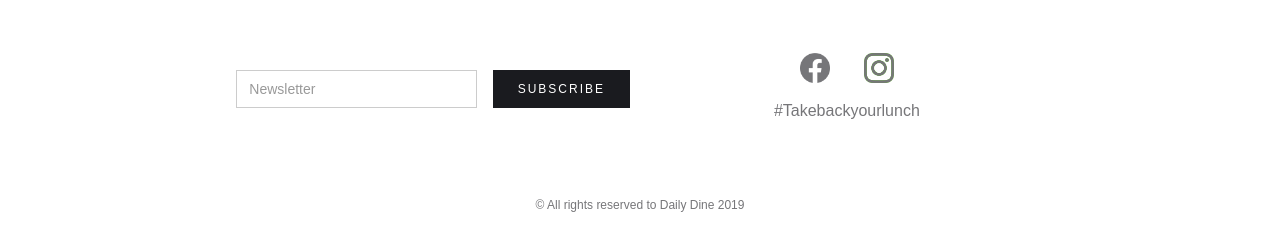
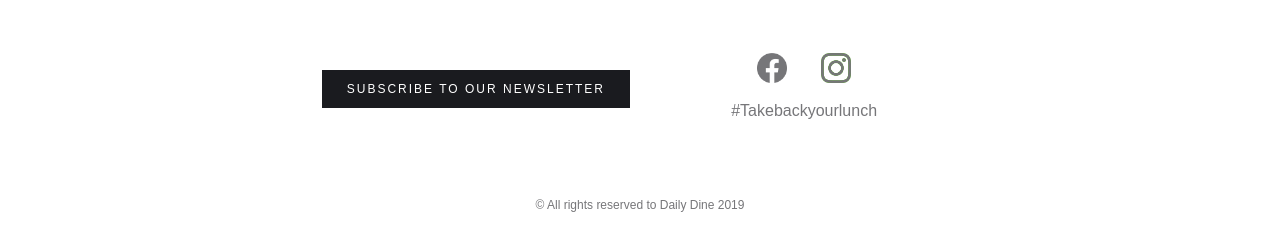
Before and after one commit to Sherrygui/DailyDine, a plain HTML site: page index.html in a window 1280 px wide. Shown: the part 3068-3298 px from the top of the page. Drawn offline with nearby package versions, Linux system fonts and the light colour scheme; a script that the page names is missing.

Commit message:
subscription form update

```diff
--- a/index.html
+++ b/index.html
@@ -107,7 +107,9 @@
       <div class="footer-wrap">
         <div class="div-block-9">
           <div class="div-block-10">
-            <div class="form-block w-form">
+            <a href="https://forms.gle/yYCXW14r2aYC3jqBA" target="_blank" class="button subscribe_button w-button">Subscribe to Our Newsletter</a>
+            <!-- <input type="submit" value="Subscribe" data-wait="Joining now..." id="w-node-947c8a1c8b50-51e627e8" class="button subscribe_button w-button"> -->
+            <!-- <div class="form-block w-form">
               <form id="wf-form-Newsletter-Signup" name="wf-form-Newsletter-Signup" data-name="Newsletter Signup" method="post" action="https://gmail.us5.list-manage.com/subscribe/post?u=330f1bb76b0c389f80b7c9eb0&amp;amp;id=dbf8dc6121&quot; method=&quot;post&quot; id=&quot;mc-embedded-subscribe-form&quot; name=&quot;mc-embedded-subscribe-form&quot; class=&quot;validate&quot; target=&quot;_blank" class="form"><input type="email" class="text-field-2 w-node-947c8a1c8b4c-51e627e8 w-input" maxlength="256" name="Email" data-name="Email" placeholder="Newsletter" id="Email-2" required=""><input type="submit" value="Subscribe" data-wait="Joining now..." id="w-node-947c8a1c8b50-51e627e8" class="button subscribe_button w-button"></form>
               <div class="success-message w-form-done">
                 <div>You are all set! Stay tuned for our next newsletter :)</div>
@@ -115,7 +117,7 @@
               <div class="w-form-fail">
                 <div>Oops! Something went wrong. Please try again.</div>
               </div>
-            </div>
+            </div> -->
             <div class="footer-social-media-group">
               <a href="https://www.facebook.com/dailydineservice/" target="_blank" class="social-media-link-footer w-inline-block">
                 <div class="div-block-4"><img src="images/FB_Logo_Grey.png" width="30" alt=""><img src="images/FB_Logo.png" height="30" alt="" class="fb_link"></div>
```
